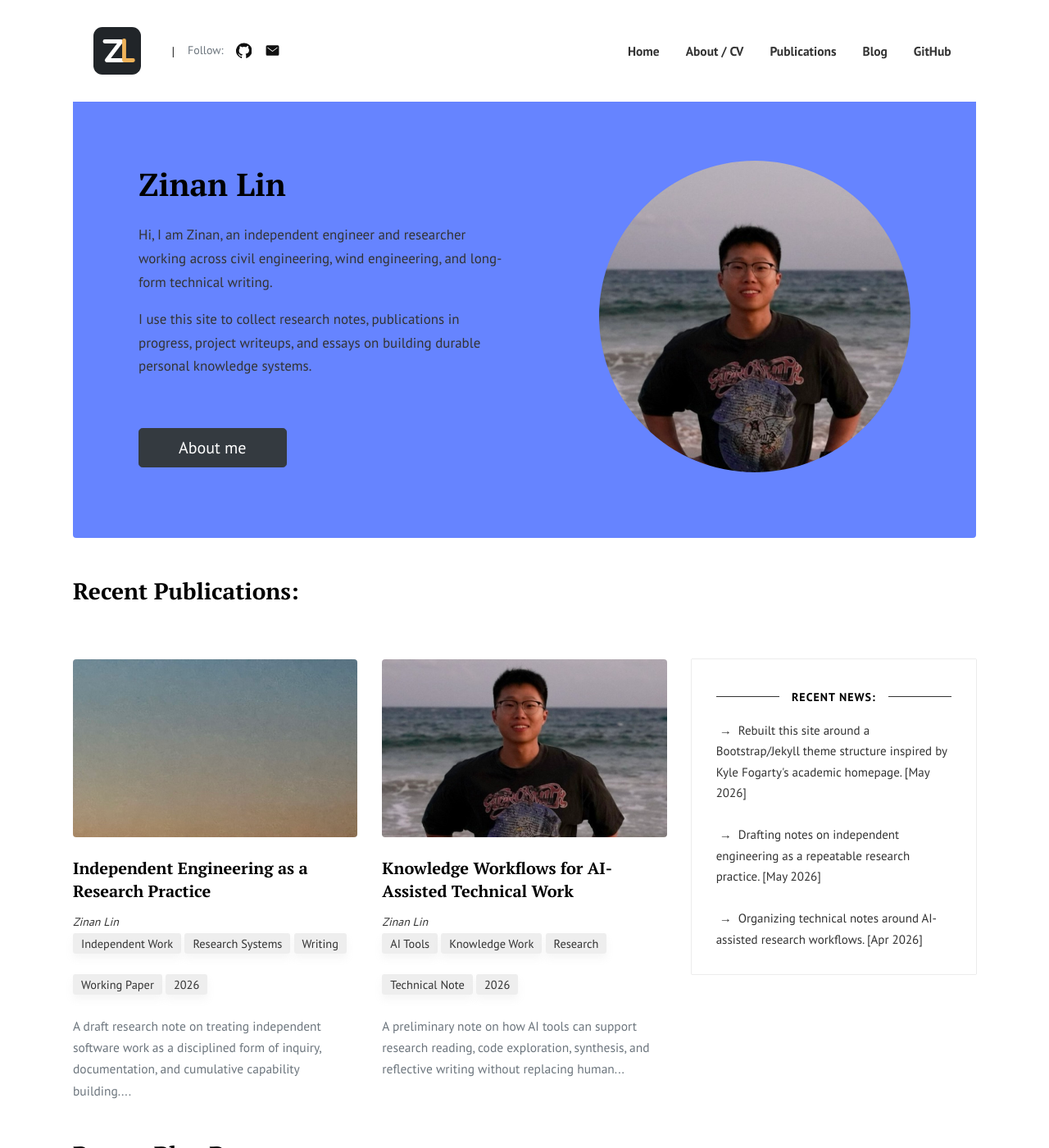
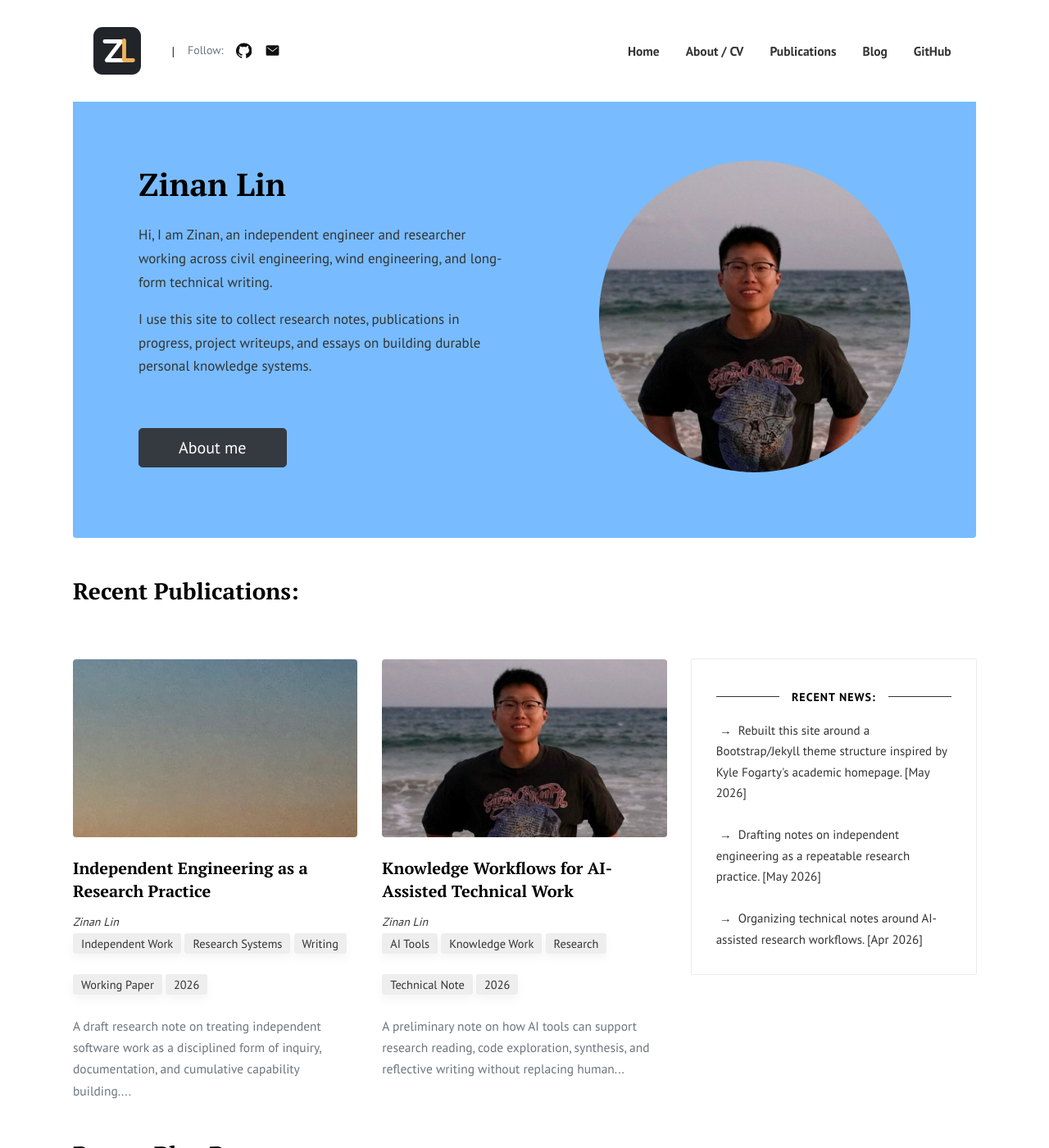
Before and after one commit to znecho9/znecho9.github.io, a Jekyll site: the page built from index.md, in a window 1280 px wide and 1400 px high. Shown: the whole window at 82% size. Built offline with Jekyll 4.4.1, drawn with Linux system fonts in a browser that asks for light colours.

Commit message:
Update custom.css

```diff
--- a/assets/css/custom.css
+++ b/assets/css/custom.css
@@ -18,7 +18,7 @@
 }
 
 .hero {
-  background: #0033ff99;
+  background: #1E90FF99;
 }
 
 .hero p {
```
